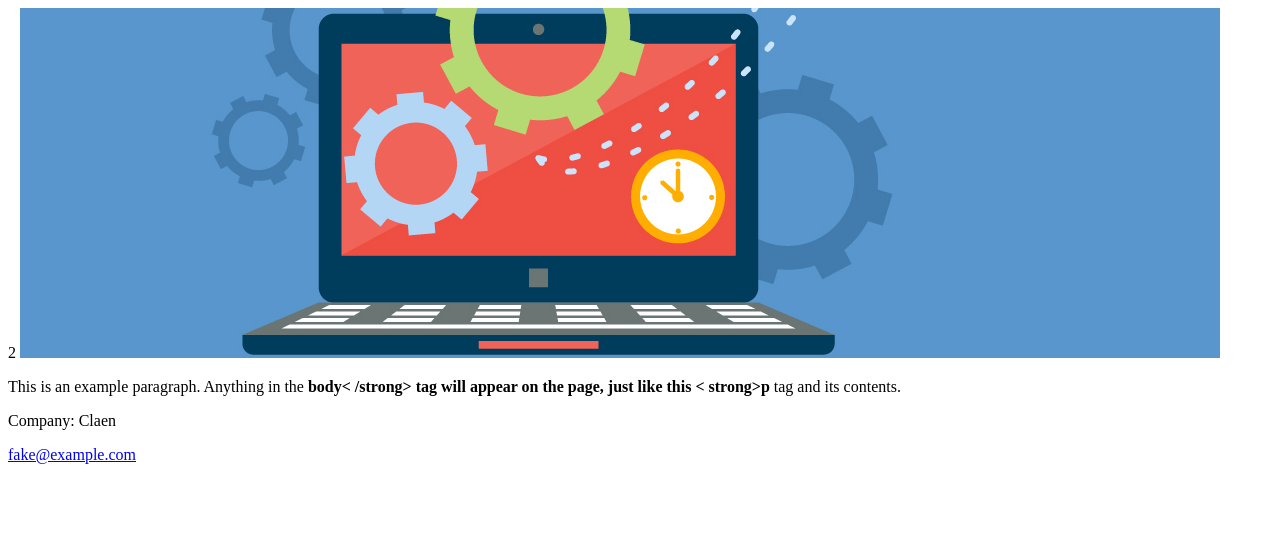
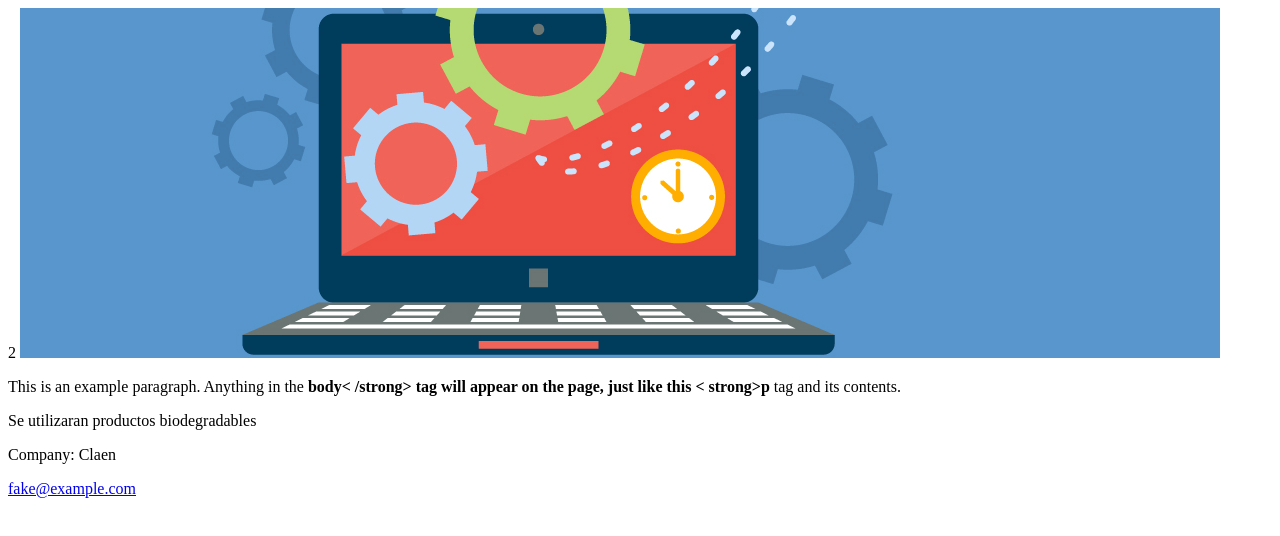
Before and after one commit to AntonPeregudaD/Exercise_Unit5_website, a plain HTML site: page index.html in a window 1280 px wide. Drawn offline with Linux system fonts and the light colour scheme.

Commit message:
Modificación datos rama home

```diff
--- a/index.html
+++ b/index.html
@@ -18,7 +18,7 @@
       >
       tag and its contents.
     </p>
-
+    <p>Se utilizaran productos biodegradables </p>
   </body>
 
   <footer>
```
